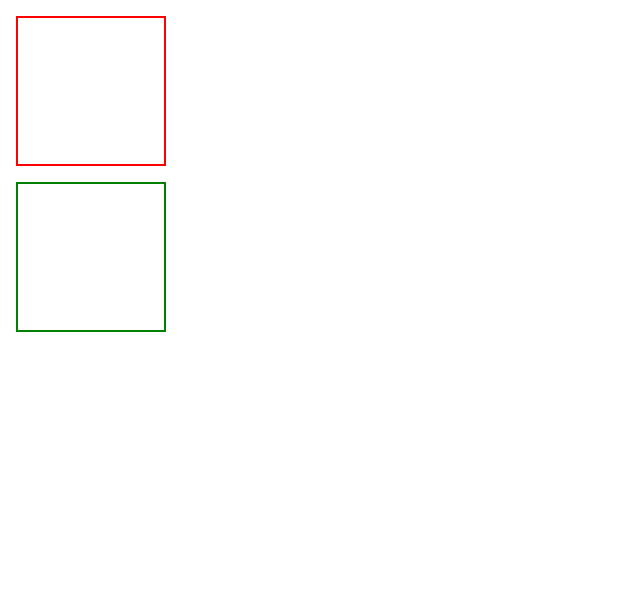
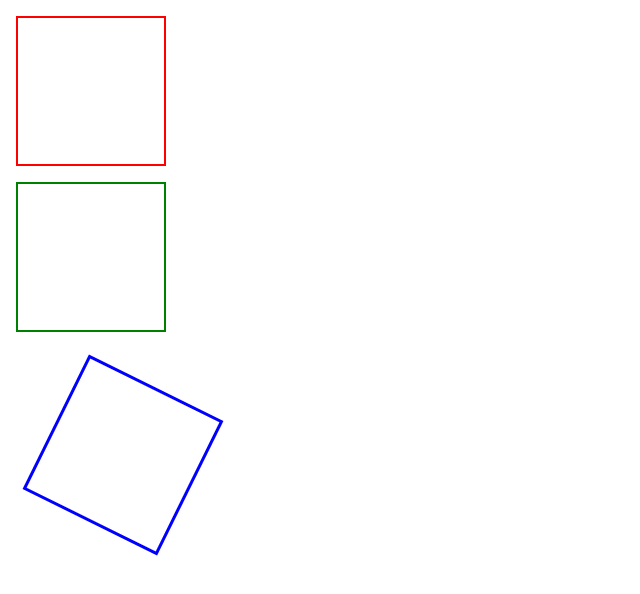
Before and after one commit to jmdc89/Hotel-Styled, a React (Create React App) app: page / in a window 1280 px wide. Shown: the top 594 px of the page, without its empty margins (0-640 px from the left). Built offline with nearby package versions, Linux system fonts and the light colour scheme.

Commit message:
Animated Box

```diff
--- a/src/App.js
+++ b/src/App.js
@@ -1,12 +1,14 @@
 import React from "react";
 import "./App.css";
 import { RedBox, GreenBox } from "./components/Boxes";
+import { Box } from "./components/AnimatedBox";
 
 function App() {
   return (
     <div>
       <RedBox color="red" />
       <GreenBox color="green" />
+      <Box />
     </div>
   );
 }
--- /dev/null
+++ b/src/components/AnimatedBox.js
@@ -0,0 +1,21 @@
+import styled, { keyframes } from "styled-components";
+
+const rotate = keyframes`
+0%{
+    transform:rotate(0deg)
+}
+50%{
+    transform:rotate(360deg)
+}
+100%{
+    transform:rotate(-360deg)
+}
+`;
+
+export const Box = styled.div`
+  margin: 3rem;
+  width: 150px;
+  height: 150px;
+  border: 3px solid blue;
+  animation: ${rotate} 3s ease-in-out infinite;
+`;
```
